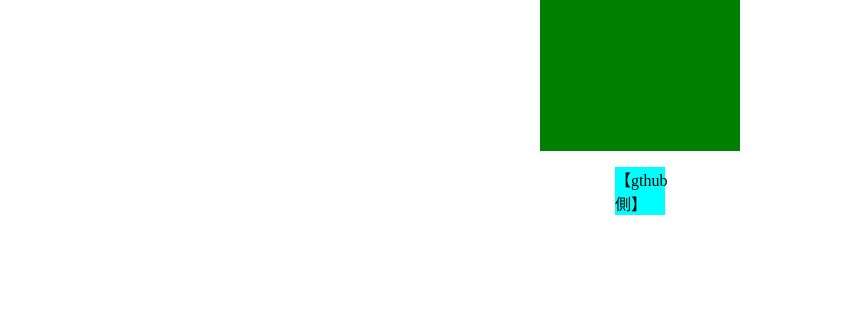
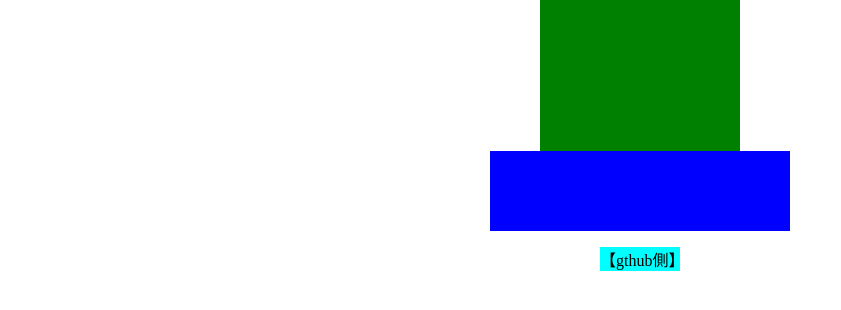
Before and after one commit to RyujiPointZero/RyujiPointZero.fnd20, a plain HTML site: page index.html in a window 1280 px wide. Shown: the part 138-448 px from the top of the page, without its empty margins (0-841 px from the left). Drawn offline with Linux system fonts and the light colour scheme.

Commit message:
Update FinalDocRyuji.css

```diff
--- a/FinalDocRyuji.css
+++ b/FinalDocRyuji.css
@@ -6,12 +6,13 @@
 }
 .bluebox {
     width: 300px;
+    height: 80px;
 
     background-color: blue;
     margin: 0 auto;
 }
 .Name1 {
-    width: 50px;
+    width: 80px;
     background-color: aqua;
     color: black;
     margin: 0 auto;
```
